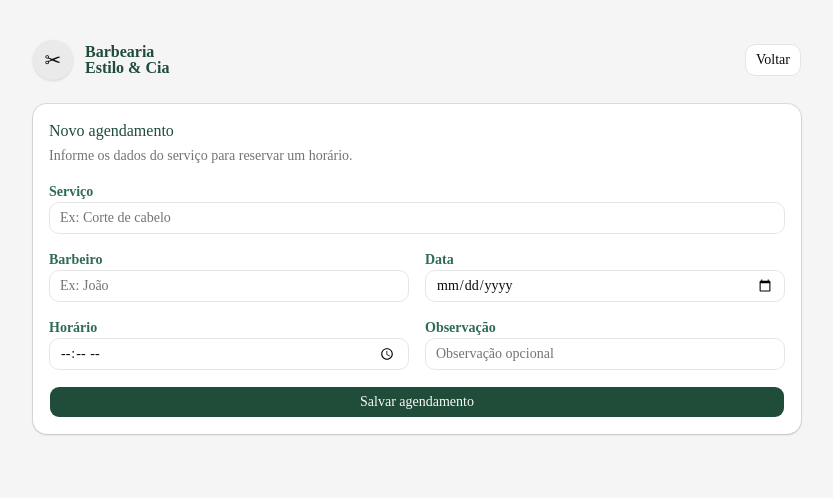
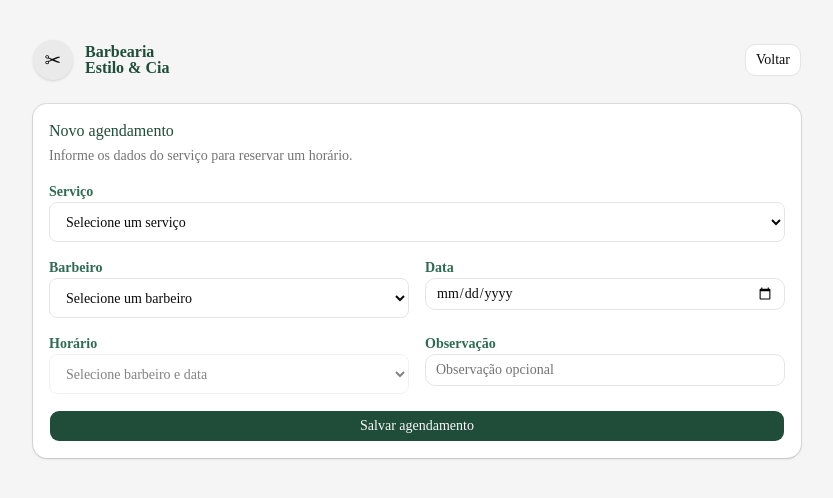
Before and after one commit to dimitriporto/barber-agenda, a Next.js app: page /dashboard/novo in a window 1280 px wide. Shown: the top 498 px of the page, without its empty margins (223-1056 px from the left). Built offline with nearby package versions, Linux system fonts and the light colour scheme.

Commit message:
feat: finaliza agenda inteligente da barbearia
Adiciona serviços e barbeiros padronizados, horários fixos, bloqueio de horários ocupados, validação de datas e horários passados, disponibilidade dinâmica, Zustand, loading/error, revalidação de rotas e melhorias visuais.

```diff
--- a/src/app/api/appointments/[id]/route.ts
+++ b/src/app/api/appointments/[id]/route.ts
@@ -62,6 +62,38 @@ export async function PATCH(request: Request, { params }: RouteParams) {
     return NextResponse.json(
       { error: "Preencha os campos obrigatórios." },
       { status: 400 }
+    );
+  }
+
+  const selectedDateTime = new Date(`${date}T${time}:00`);
+  const now = new Date();
+
+  if (selectedDateTime < now) {
+    return NextResponse.json(
+      {
+        error: "Não é possível agendar para data ou horário passado.",
+      },
+      {
+        status: 400,
+      }
+    );
+  }
+
+  const appointmentExists = await Appointment.findOne({
+    _id: { $ne: id },
+    barber,
+    date,
+    time,
+  });
+
+  if (appointmentExists) {
+    return NextResponse.json(
+      {
+        error: "Este horário já está ocupado para este barbeiro.",
+      },
+      {
+        status: 400,
+      }
     );
   }
 
--- a/src/app/api/appointments/route.ts
+++ b/src/app/api/appointments/route.ts
@@ -49,6 +49,33 @@ export async function POST(request: Request) {
     );
   }
 
+  const selectedDateTime = new Date(`${date}T${time}:00`);
+  const now = new Date();
+
+  if (selectedDateTime < now) {
+    return NextResponse.json(
+      {
+        error: "Não é possível agendar para data ou horário passado.",
+      },
+      {
+        status: 400,
+      }
+    );
+  }
+
+  const appointmentExists = await Appointment.findOne({
+    barber,
+    date,
+    time,
+  });
+
+  if (appointmentExists) {
+    return NextResponse.json(
+      { error: "Este horário já está ocupado para este barbeiro." },
+      { status: 400 }
+    );
+  }
+
   const appointment = await Appointment.create({
     service,
     barber,
@@ -58,7 +85,6 @@ export async function POST(request: Request) {
     userId: session.user.id,
   });
 
-  // Revalida a rota do dashboard após criação
   revalidatePath("/dashboard");
 
   return NextResponse.json(
--- /dev/null
+++ b/src/app/api/availability/route.ts
@@ -0,0 +1,34 @@
+import { NextResponse } from "next/server";
+
+import { connectDB } from "@/lib/db";
+import { Appointment } from "@/models/Appointment";
+
+// Retorna horários já ocupados por barbeiro e data
+export async function GET(request: Request) {
+  const { searchParams } = new URL(request.url);
+
+  const barber = searchParams.get("barber");
+  const date = searchParams.get("date");
+
+  if (!barber || !date) {
+    return NextResponse.json(
+      { error: "Informe barbeiro e data." },
+      { status: 400 }
+    );
+  }
+
+  await connectDB();
+
+  const appointments = await Appointment.find({
+    barber,
+    date,
+  }).select("time");
+
+  const unavailableTimes = appointments.map(
+    (appointment) => appointment.time
+  );
+
+  return NextResponse.json({
+    unavailableTimes,
+  });
+}
--- a/src/app/dashboard/editar/[id]/page.tsx
+++ b/src/app/dashboard/editar/[id]/page.tsx
@@ -15,6 +15,49 @@ import {
   CardTitle,
 } from "@/components/ui/card";
 
+const services = ["Corte Masculino", "Barba", "Corte + Barba"];
+
+const barbers = ["João", "Carlos", "Pedro"];
+
+const availableTimes = [
+  "08:00",
+  "08:30",
+  "09:00",
+  "09:30",
+  "10:00",
+  "10:30",
+  "11:00",
+  "11:30",
+  "14:00",
+  "14:30",
+  "15:00",
+  "15:30",
+  "16:00",
+  "16:30",
+  "17:00",
+  "17:30",
+];
+
+function getTodayDate() {
+  return new Date().toISOString().split("T")[0];
+}
+
+function filterPastTimes(times: string[], selectedDate: string) {
+  const today = getTodayDate();
+
+  if (selectedDate !== today) {
+    return times;
+  }
+
+  const now = new Date();
+
+  return times.filter((time) => {
+    const selectedDateTime = new Date(`${selectedDate}T${time}:00`);
+
+    return selectedDateTime > now;
+  });
+}
+
 // Página de edição de agendamento
 export default function EditAppointmentPage() {
   const params = useParams();
@@ -25,9 +68,21 @@ export default function EditAppointmentPage() {
   const [time, setTime] = useState("");
   const [notes, setNotes] = useState("");
 
+  const [unavailableTimes, setUnavailableTimes] = useState<string[]>([]);
   const [error, setError] = useState("");
   const [isLoading, setIsLoading] = useState(true);
   const [isSaving, setIsSaving] = useState(false);
+
+  const filteredTimes = filterPastTimes(
+    availableTimes.filter((availableTime) => {
+      if (availableTime === time) {
+        return true;
+      }
+
+      return !unavailableTimes.includes(availableTime);
+    }),
+    date
+  );
 
   useEffect(() => {
     async function loadAppointment() {
@@ -49,6 +104,27 @@ export default function EditAppointmentPage() {
 
     loadAppointment();
   }, [params.id]);
+
+  useEffect(() => {
+    async function loadAvailability() {
+      if (!barber || !date) {
+        setUnavailableTimes([]);
+        return;
+      }
+
+      const response = await fetch(
+        `/api/availability?barber=${encodeURIComponent(
+          barber
+        )}&date=${encodeURIComponent(date)}`
+      );
+
+      const data = await response.json();
+
+      setUnavailableTimes(data.unavailableTimes || []);
+    }
+
+    loadAvailability();
+  }, [barber, date]);
 
   async function handleSubmit(event: React.FormEvent<HTMLFormElement>) {
     event.preventDefault();
@@ -124,12 +200,21 @@ export default function EditAppointmentPage() {
                   Serviço
                 </label>
 
-                <Input
+                <select
                   id="service"
                   value={service}
                   onChange={(event) => setService(event.target.value)}
                   required
-                />
+                  className="h-10 w-full rounded-md border border-input bg-background px-3 py-2 text-sm"
+                >
+                  <option value="">Selecione um serviço</option>
+
+                  {services.map((item) => (
+                    <option key={item} value={item}>
+                      {item}
+                    </option>
+                  ))}
+                </select>
               </div>
 
               <div className="space-y-2">
@@ -140,12 +225,24 @@ export default function EditAppointmentPage() {
                   Barbeiro
                 </label>
 
-                <Input
+                <select
                   id="barber"
                   value={barber}
-                  onChange={(event) => setBarber(event.target.value)}
+                  onChange={(event) => {
+                    setBarber(event.target.value);
+                    setTime("");
+                  }}
                   required
-                />
+                  className="h-10 w-full rounded-md border border-input bg-background px-3 py-2 text-sm"
+                >
+                  <option value="">Selecione um barbeiro</option>
+
+                  {barbers.map((item) => (
+                    <option key={item} value={item}>
+                      {item}
+                    </option>
+                  ))}
+                </select>
               </div>
 
               <div className="space-y-2">
@@ -159,8 +256,12 @@ export default function EditAppointmentPage() {
                 <Input
                   id="date"
                   type="date"
+                  min={getTodayDate()}
                   value={date}
-                  onChange={(event) => setDate(event.target.value)}
+                  onChange={(event) => {
+                    setDate(event.target.value);
+                    setTime("");
+                  }}
                   required
                 />
               </div>
@@ -173,13 +274,32 @@ export default function EditAppointmentPage() {
                   Horário
                 </label>
 
-                <Input
+                <select
                   id="time"
-                  type="time"
                   value={time}
                   onChange={(event) => setTime(event.target.value)}
                   required
-                />
+                  disabled={!barber || !date}
+                  className="h-10 w-full rounded-md border border-input bg-background px-3 py-2 text-sm disabled:cursor-not-allowed disabled:opacity-50"
+                >
+                  <option value="">
+                    {!barber || !date
+                      ? "Selecione barbeiro e data"
+                      : "Selecione um horário"}
+                  </option>
+
+                  {filteredTimes.map((item) => (
+                    <option key={item} value={item}>
+                      {item}
+                    </option>
+                  ))}
+                </select>
+
+                {barber && date && filteredTimes.length === 0 && (
+                  <p className="text-xs text-red-500">
+                    Não há horários disponíveis para este barbeiro nesta data.
+                  </p>
+                )}
               </div>
 
               <div className="space-y-2">
--- a/src/app/dashboard/novo/page.tsx
+++ b/src/app/dashboard/novo/page.tsx
@@ -1,7 +1,7 @@
 "use client";
 
 import Link from "next/link";
-import { FormEvent, useState } from "react";
+import { FormEvent, useEffect, useState } from "react";
 
 import { AppLogo } from "@/components/app-logo";
 import { Button } from "@/components/ui/button";
@@ -14,6 +14,49 @@ import {
 } from "@/components/ui/card";
 import { Input } from "@/components/ui/input";
 
+const services = ["Corte Masculino", "Barba", "Corte + Barba"];
+
+const barbers = ["João", "Carlos", "Pedro"];
+
+const availableTimes = [
+  "08:00",
+  "08:30",
+  "09:00",
+  "09:30",
+  "10:00",
+  "10:30",
+  "11:00",
+  "11:30",
+  "14:00",
+  "14:30",
+  "15:00",
+  "15:30",
+  "16:00",
+  "16:30",
+  "17:00",
+  "17:30",
+];
+
+function getTodayDate() {
+  return new Date().toISOString().split("T")[0];
+}
+
+function filterPastTimes(times: string[], selectedDate: string) {
+  const today = getTodayDate();
+
+  if (selectedDate !== today) {
+    return times;
+  }
+
+  const now = new Date();
+
+  return times.filter((time) => {
+    const selectedDateTime = new Date(`${selectedDate}T${time}:00`);
+
+    return selectedDateTime > now;
+  });
+}
+
 // Página de criação de agendamento
 export default function NewAppointmentPage() {
   const [service, setService] = useState("");
@@ -22,8 +65,41 @@ export default function NewAppointmentPage() {
   const [time, setTime] = useState("");
   const [notes, setNotes] = useState("");
 
+  const [unavailableTimes, setUnavailableTimes] = useState<string[]>([]);
   const [error, setError] = useState("");
   const [isLoading, setIsLoading] = useState(false);
+
+  const filteredTimes = filterPastTimes(
+    availableTimes.filter(
+      (availableTime) => !unavailableTimes.includes(availableTime)
+    ),
+    date
+  );
+
+  useEffect(() => {
+    async function loadAvailability() {
+      if (!barber || !date) {
+        setUnavailableTimes([]);
+        return;
+      }
+
+      const response = await fetch(
+        `/api/availability?barber=${encodeURIComponent(
+          barber
+        )}&date=${encodeURIComponent(date)}`
+      );
+
+      const data = await response.json();
+
+      setUnavailableTimes(data.unavailableTimes || []);
+
+      if (data.unavailableTimes?.includes(time)) {
+        setTime("");
+      }
+    }
+
+    loadAvailability();
+  }, [barber, date, time]);
 
   async function handleSubmit(event: FormEvent<HTMLFormElement>) {
     event.preventDefault();
@@ -82,13 +158,21 @@ export default function NewAppointmentPage() {
                   Serviço
                 </label>
 
-                <Input
+                <select
                   id="service"
-                  placeholder="Ex: Corte de cabelo"
                   value={service}
                   onChange={(event) => setService(event.target.value)}
                   required
-                />
+                  className="h-10 w-full rounded-md border border-input bg-background px-3 py-2 text-sm"
+                >
+                  <option value="">Selecione um serviço</option>
+
+                  {services.map((item) => (
+                    <option key={item} value={item}>
+                      {item}
+                    </option>
+                  ))}
+                </select>
               </div>
 
               <div className="space-y-2">
@@ -99,13 +183,24 @@ export default function NewAppointmentPage() {
                   Barbeiro
                 </label>
 
-                <Input
+                <select
                   id="barber"
-                  placeholder="Ex: João"
                   value={barber}
-                  onChange={(event) => setBarber(event.target.value)}
+                  onChange={(event) => {
+                    setBarber(event.target.value);
+                    setTime("");
+                  }}
                   required
-                />
+                  className="h-10 w-full rounded-md border border-input bg-background px-3 py-2 text-sm"
+                >
+                  <option value="">Selecione um barbeiro</option>
+
+                  {barbers.map((item) => (
+                    <option key={item} value={item}>
+                      {item}
+                    </option>
+                  ))}
+                </select>
               </div>
 
               <div className="space-y-2">
@@ -119,8 +214,12 @@ export default function NewAppointmentPage() {
                 <Input
                   id="date"
                   type="date"
+                  min={getTodayDate()}
                   value={date}
-                  onChange={(event) => setDate(event.target.value)}
+                  onChange={(event) => {
+                    setDate(event.target.value);
+                    setTime("");
+                  }}
                   required
                 />
               </div>
@@ -133,13 +232,32 @@ export default function NewAppointmentPage() {
                   Horário
                 </label>
 
-                <Input
+                <select
                   id="time"
-                  type="time"
                   value={time}
                   onChange={(event) => setTime(event.target.value)}
                   required
-                />
+                  disabled={!barber || !date}
+                  className="h-10 w-full rounded-md border border-input bg-background px-3 py-2 text-sm disabled:cursor-not-allowed disabled:opacity-50"
+                >
+                  <option value="">
+                    {!barber || !date
+                      ? "Selecione barbeiro e data"
+                      : "Selecione um horário"}
+                  </option>
+
+                  {filteredTimes.map((item) => (
+                    <option key={item} value={item}>
+                      {item}
+                    </option>
+                  ))}
+                </select>
+
+                {barber && date && filteredTimes.length === 0 && (
+                  <p className="text-xs text-red-500">
+                    Não há horários disponíveis para este barbeiro nesta data.
+                  </p>
+                )}
               </div>
 
               <div className="space-y-2">
```
